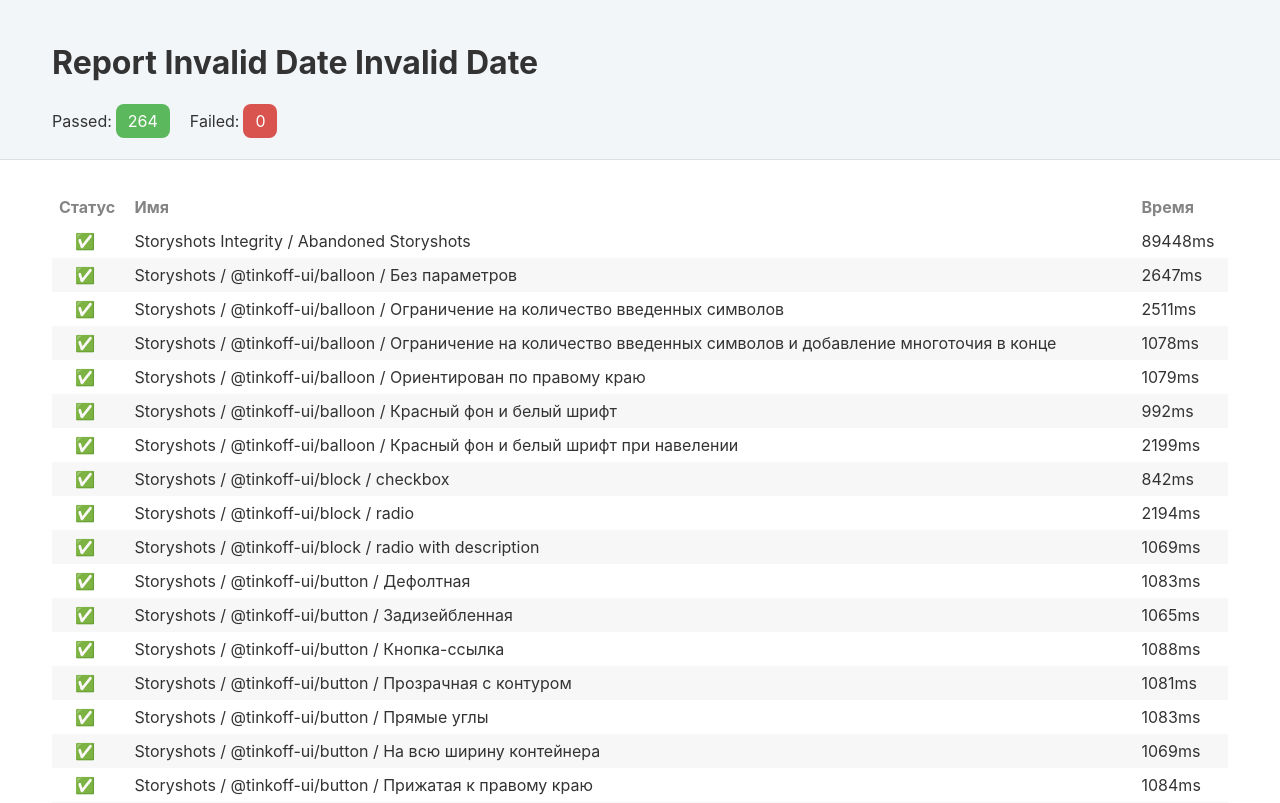
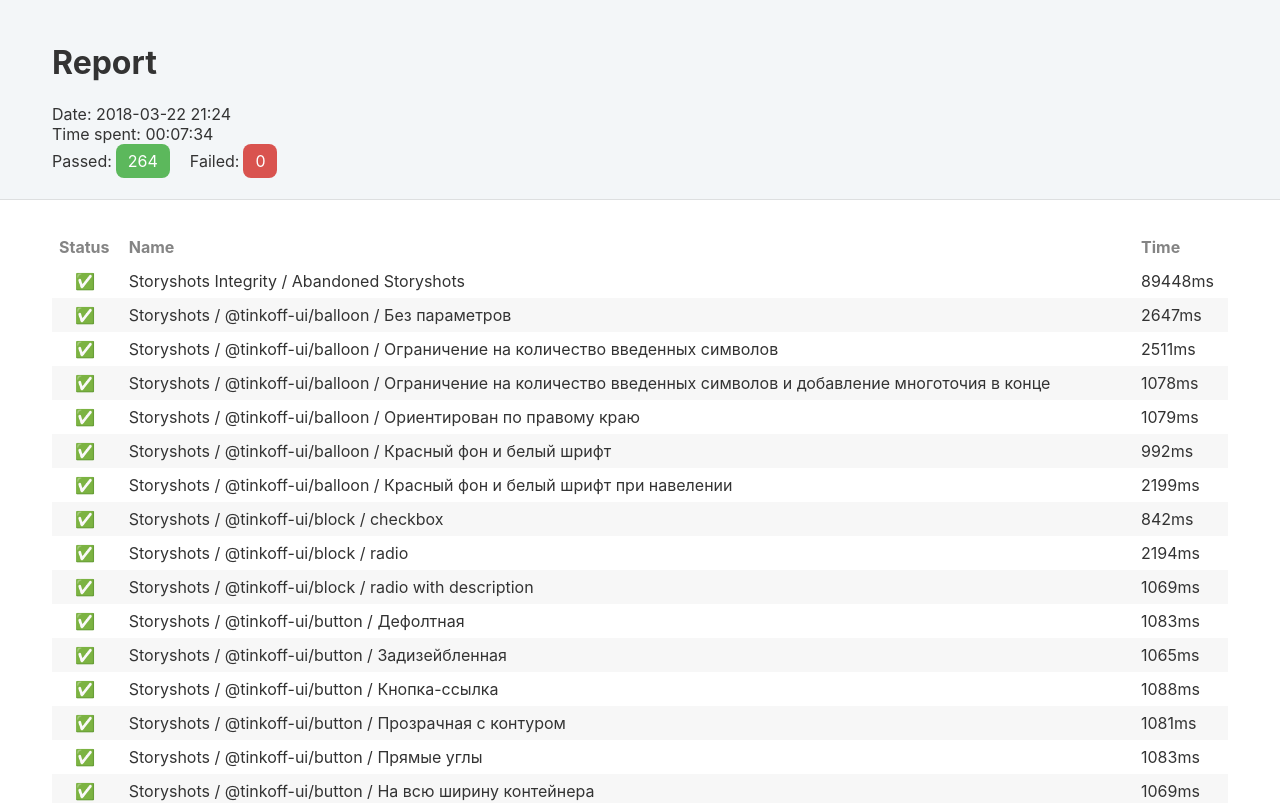
Before and after one commit to SuperOl3g/jest-screenshot-report, a React app: page / in a window 1280 px wide. Shown: the top 803 px of the page. Built offline with nearby package versions, Linux system fonts and the light colour scheme.

Commit message:
Добавил вывод даты

```diff
--- a/package.json
+++ b/package.json
@@ -38,6 +38,8 @@
     },
     "dependencies": {
         "classnames": "^2.2.5",
+        "moment": "^2.21.0",
+        "ramda": "^0.25.0",
         "react": "^16.2.0",
         "react-dom": "^16.2.0"
     }
--- a/src/components/App/App.js
+++ b/src/components/App/App.js
@@ -22,8 +22,8 @@ class App extends PureComponent {
         const { results } = this.state;
 
         return <div className={styles.app}>
-            <Header {...results} />
-            <List {...results} />
+            <Header results={results} />
+            <List testResults={results && results.testResults} />
         </div>;
     }
 
--- a/src/components/Header/Header.js
+++ b/src/components/Header/Header.js
@@ -1,27 +1,29 @@
 import React, { PureComponent } from 'react';
 import classNames from 'classnames';
+import { pathOr } from 'ramda';
+import moment from 'moment';
 
 import Container from '../Container/Container';
 
 import styles from './Header.css';
 
 
-const Header = ({
-    numFailedTests,
-    numPassedTests,
-    testResults: {
-        perfStats: {
-            end: endTimestamp,
-            start: startTimestamp
-        } = {}
-    } = {}
-}) => {
+const Header = ({ results }) => {
+    if (!results) {
+        return null;
+    }
 
+    const { numFailedTests, numPassedTests, startTime } = results;
+    const formatedStarttime = moment(startTime ).format('YYYY-MM-DD HH:mm');
+    const { start, end } = pathOr({}, ['testResults', 0, 'perfStats'], results);
+    const timeSpent = start && end && (moment(end - start).utc().format('HH:mm:ss'));
 
     return <header className={styles.header}>
     <Container>
         <div className={styles.headerContent}>
-            <h1>Report {new Date(startTimestamp).toString()} {new Date(endTimestamp).toString()}</h1>
+            <h1>Report</h1>
+            {startTime && <div className={styles.info}>Date: {formatedStarttime}</div>}
+            {timeSpent && <div className={styles.info}>Time spent: {timeSpent}</div>}
             <div className={styles.rightPart}>
                 <div className={styles.badgeBlock}>
                     Passed:
--- a/src/components/List/List.js
+++ b/src/components/List/List.js
@@ -17,9 +17,9 @@ const List = ({ testResults }) => testResults ?
         <table className={styles.table}>
             <thead>
                 <tr className={styles.tr}>
-                    <th className={styles.th}>Статус</th>
-                    <th className={styles.th}>Имя</th>
-                    <th className={styles.th}>Время</th>
+                    <th className={styles.th}>Status</th>
+                    <th className={styles.th}>Name</th>
+                    <th className={styles.th}>Time</th>
                 </tr>
             </thead>
             <tbody>
```
